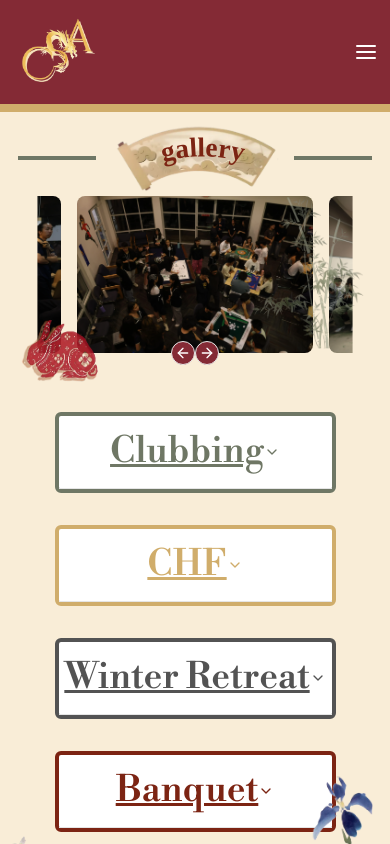
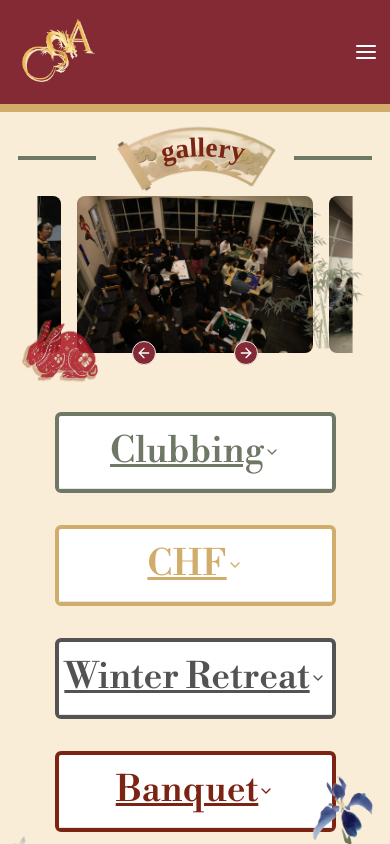
Before and after one commit to acm-ucr/csa-website, a Next.js app: page /gallery in a window 390 px wide. Shown: the top 844 px of the page. Built offline with nearby package versions, Linux system fonts and the light colour scheme.

Commit message:
Fix z values and spacing between buttons

```diff
--- a/src/components/NavBar.tsx
+++ b/src/components/NavBar.tsx
@@ -67,7 +67,7 @@ const Navigation = () => {
       >
         <AlignJustify />
       </label>
-      <div className="absolute top-24 z-10 hidden w-full flex-col items-center justify-evenly bg-csa-red-200 peer-checked:flex md:hidden">
+      <div className="absolute top-24 z-50 hidden w-full flex-col items-center justify-evenly bg-csa-red-200 peer-checked:flex md:hidden">
         {tags.map(({ link, name }, index) => (
           <Link
             href={link}
--- a/src/components/ui/carousel.tsx
+++ b/src/components/ui/carousel.tsx
@@ -207,9 +207,9 @@ const CarouselPrevious = React.forwardRef<
       variant={variant}
       size={size}
       className={cn(
-        "absolute z-50 h-6 w-6 rounded-full bg-csa-red-200 hover:scale-110 hover:bg-csa-yellow-300 md:h-8 md:w-8",
+        "absolute z-20 h-6 w-6 rounded-full bg-csa-red-200 hover:scale-110 hover:bg-csa-yellow-300 md:h-8 md:w-8",
         orientation === "horizontal"
-          ? "-bottom-30 left-[45%] -translate-y-1/2 md:-bottom-16"
+          ? "-bottom-30 left-[37%] -translate-y-1/2 md:-bottom-16 md:left-[45%]"
           : "-top-12 left-1/2 -translate-x-1/2 rotate-90",
         className,
       )}
@@ -236,9 +236,9 @@ const CarouselNext = React.forwardRef<
       variant={variant}
       size={size}
       className={cn(
-        "absolute z-50 h-6 w-6 rounded-full md:h-8 md:w-8",
+        "absolute z-20 h-6 w-6 rounded-full md:h-8 md:w-8",
         orientation === "horizontal"
-          ? "-bottom-30 right-[45%] -translate-y-1/2 bg-csa-red-200 hover:scale-110 hover:bg-csa-yellow-300 md:-bottom-16"
+          ? "-bottom-30 right-[37%] -translate-y-1/2 bg-csa-red-200 hover:scale-110 hover:bg-csa-yellow-300 md:-bottom-16 md:right-[45%]"
           : "-bottom-12 left-1/2 -translate-x-1/2 rotate-90",
         className,
       )}
```
